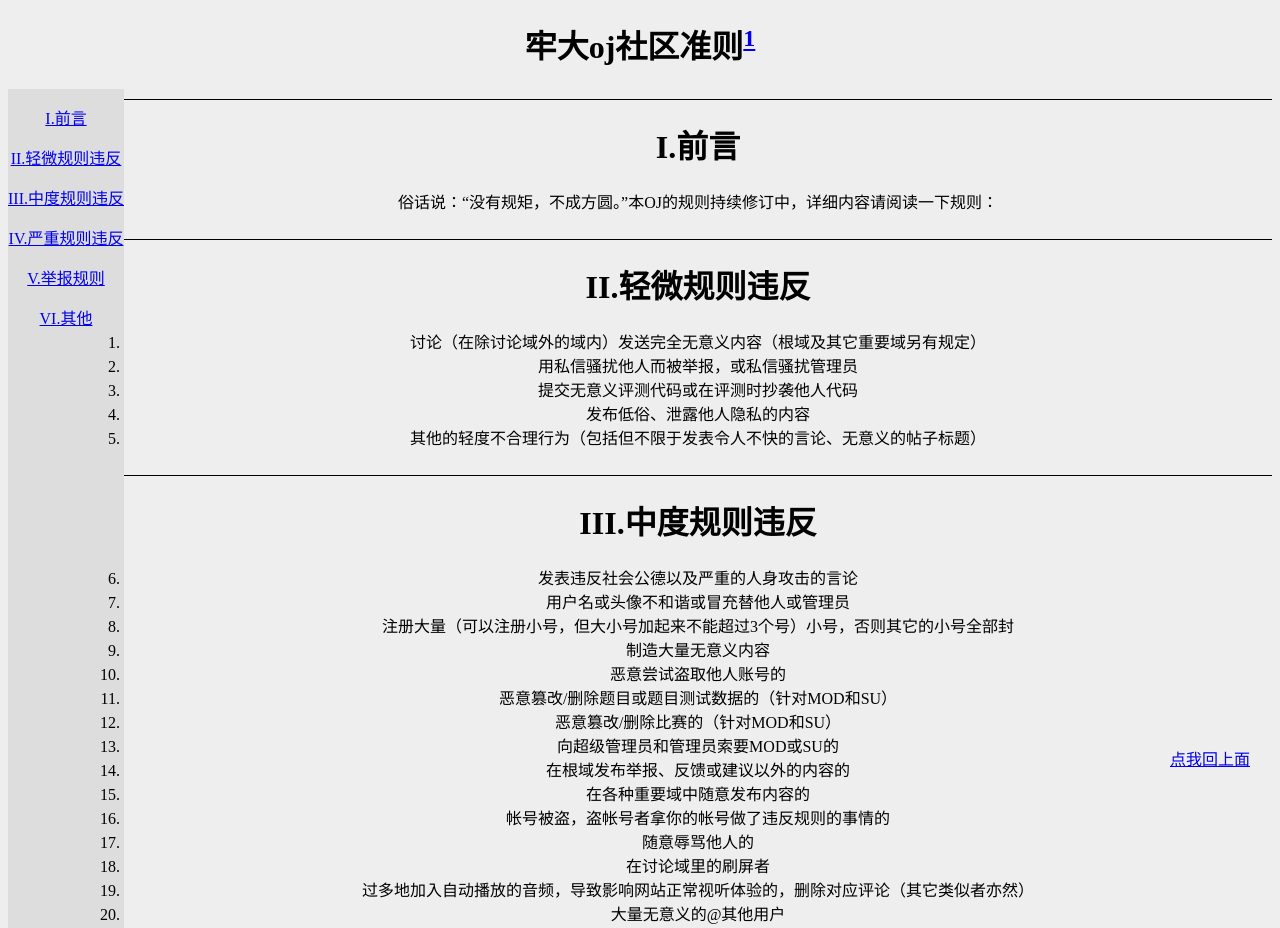
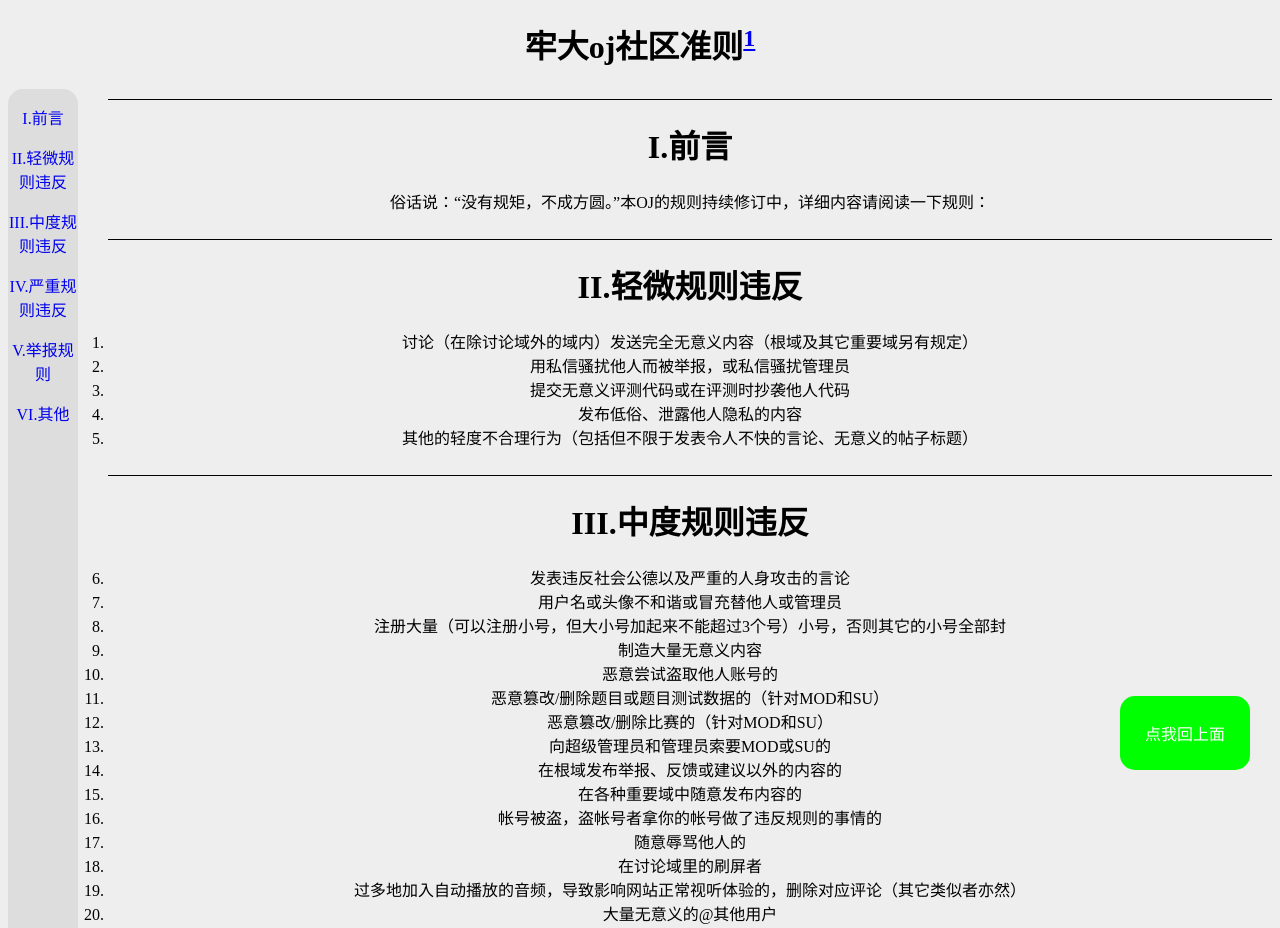
Before and after one commit to HelloWorldForGao/ruleinlaodaoj.io, a plain HTML site: page index.html in a window 1280 px wide. Shown: the top 928 px of the page. Drawn offline with Linux system fonts and the light colour scheme.

Commit message:
又是整体美化

```diff
--- a/1.css
+++ b/1.css
@@ -74,7 +74,16 @@ hr {
 div.left {
     float: left;
     height: 2274.22px;
+    width: 100px;
+    background-color: #eee;
+}
+
+div.tleft {
+    float: left;
+    height: 2274.22px;
+    width: 70px;
     background-color: #ddd;
+    border-radius: 15px;
 }
 
 div.center {
@@ -87,6 +96,7 @@ div.footer {
     clear: both;
     background-color: #5f9fd6;
     text-align: center;
+    border-radius: 15px;
 }
 
 li {
@@ -105,3 +115,51 @@ a:link {
 a:visited {
     color: #0000EE;
 }
+
+a.bhead:link {
+    background-color: #00ff00;
+    color: #ffffff;
+    border-radius: 15px;
+    position: fixed;
+    right: 30px;
+    bottom: 30px;
+    padding: 25px;
+    text-decoration: none;
+}
+
+a.bhead:visited {
+    background-color: #00ff00;
+    color: #ffffff;
+    border-radius: 15px;
+    position: fixed;
+    right: 30px;
+    bottom: 30px;
+    padding: 25px;
+    text-decoration: none;
+}
+
+a.bhead:hover {
+    background-color: #00aa00;
+    color: #ffffff;
+    border-radius: 15px;
+    position: fixed;
+    right: 30px;
+    bottom: 30px;
+    padding: 25px;
+    text-decoration: none;
+}
+
+a.bhead:active {
+    background-color: #007700;
+    color: #ffffff;
+    border-radius: 15px;
+    position: fixed;
+    right: 30px;
+    bottom: 30px;
+    padding: 25px;
+    text-decoration: none;
+}
+
+a.nounder {
+    text-decoration: none;
+}
--- a/index.html
+++ b/index.html
@@ -10,14 +10,16 @@
     </head>
     <body>
         <h1 class = "center" id = "part0">牢大oj社区准则<sup class = "fn"><a id = "fnref-note1" href = "#fn-note1">1</a></sup></h1>
-        <a class = "fixed" href = "#part0">点我回上面</a>
+        <a class = "bhead" href = "#part0">点我回上面</a>
         <div class = "left">
-            <a href = "#part1"><p class = "center">I.前言</p></a>
-            <a href = "#part2"><p class = "center">II.轻微规则违反</p></a>
-            <a href = "#part3"><p class = "center">III.中度规则违反</p></a>
-            <a href = "#part4"><p class = "center">IV.严重规则违反</p></a>
-            <a href = "#part5"><p class = "center">V.举报规则</p></a>
-            <a href = "#part6"><p class = "center">VI.其他</p></a>
+            <div class = "tleft">
+                <a href = "#part1" class = "nounder"><p class = "center">I.前言</p></a>
+                <a href = "#part2" class = "nounder"><p class = "center">II.轻微规则违反</p></a>
+                <a href = "#part3" class = "nounder"><p class = "center">III.中度规则违反</p></a>
+                <a href = "#part4" class = "nounder"><p class = "center">IV.严重规则违反</p></a>
+                <a href = "#part5" class = "nounder"><p class = "center">V.举报规则</p></a>
+                <a href = "#part6" class = "nounder"><p class = "center">VI.其他</p></a>
+            </div>
         </div>
         <div class = "center">
             <hr/>
```
